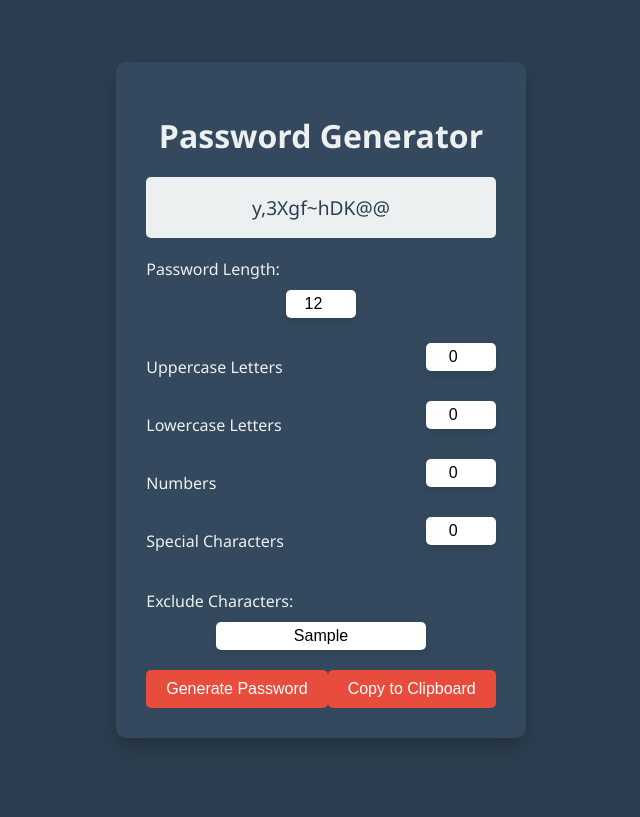
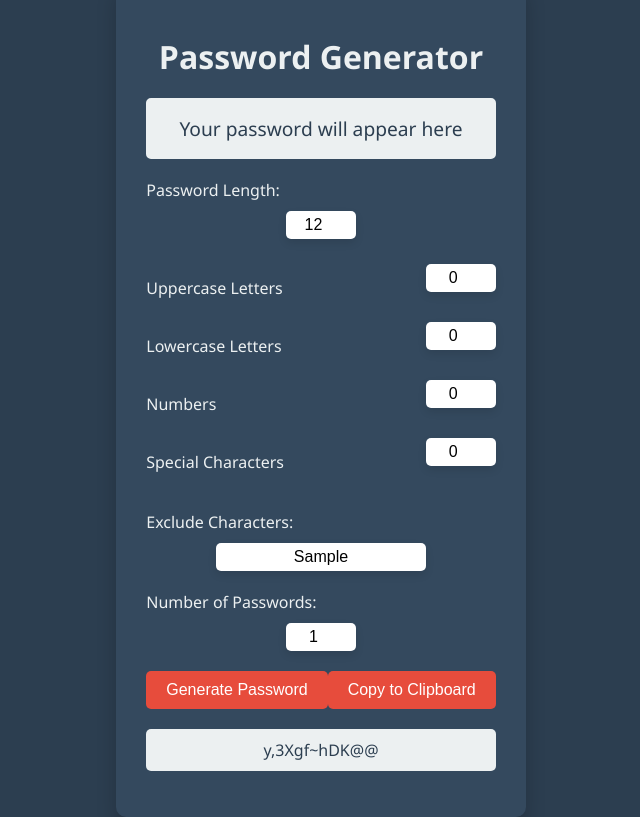
Before and after one commit to pragunsrv/Password-Generator, a plain HTML site: page index.html in a window 1280 px wide. Both pictures are taken after typing "Sample" into the empty fields and a click on the button "Generate Password". Shown: the whole page, without its empty margins (319-959 px from the left). Drawn offline with Linux system fonts and the light colour scheme.

Commit message:
Generate Multiple Passwords
index.html: Added input for specifying the number of passwords to generate and a list to display them.
styles.css: Styled the password list.
script.js: Implemented logic to generate and display multiple passwords, and to copy all passwords to the clipboard.

```diff
--- a/index.html
+++ b/index.html
@@ -35,10 +35,15 @@
         <label for="exclude-chars">Exclude Characters:</label>
         <input type="text" id="exclude-chars" placeholder="e.g. O, l, 0, 1">
 
+        <label for="password-count">Number of Passwords:</label>
+        <input type="number" id="password-count" min="1" value="1">
+
         <div class="button-container">
             <button id="generate-btn">Generate Password</button>
             <button id="copy-btn">Copy to Clipboard</button>
         </div>
+
+        <ul class="password-list" id="password-list"></ul>
     </div>
     <script src="script.js"></script>
 </body>
--- a/script.js
+++ b/script.js
@@ -5,14 +5,23 @@ document.getElementById('generate-btn').addEventListener('click', function() {
     const numbersCount = document.getElementById('numbers-count').value;
     const specialCount = document.getElementById('special-count').value;
     const excludeChars = document.getElementById('exclude-chars').value;
-    const password = generatePassword(length, uppercaseCount, lowercaseCount, numbersCount, specialCount, excludeChars);
-    document.getElementById('password-display').textContent = password;
+    const passwordCount = document.getElementById('password-count').value;
+
+    const passwordList = document.getElementById('password-list');
+    passwordList.innerHTML = '';
+
+    for (let i = 0; i < passwordCount; i++) {
+        const password = generatePassword(length, uppercaseCount, lowercaseCount, numbersCount, specialCount, excludeChars);
+        const listItem = document.createElement('li');
+        listItem.textContent = password;
+        passwordList.appendChild(listItem);
+    }
 });
 
 document.getElementById('copy-btn').addEventListener('click', function() {
-    const password = document.getElementById('password-display').textContent;
-    navigator.clipboard.writeText(password).then(function() {
-        alert('Password copied to clipboard!');
+    const passwordList = document.getElementById('password-list').innerText;
+    navigator.clipboard.writeText(passwordList).then(function() {
+        alert('Passwords copied to clipboard!');
     }, function(err) {
         console.error('Could not copy text: ', err);
     });
--- a/styles.css
+++ b/styles.css
@@ -89,3 +89,19 @@ button {
 button:hover {
     background-color: #c0392b;
 }
+
+.password-list {
+    list-style: none;
+    padding: 0;
+    margin-top: 20px;
+    color: #ecf0f1;
+}
+
+.password-list li {
+    background-color: #ecf0f1;
+    color: #2c3e50;
+    margin: 5px 0;
+    padding: 10px;
+    border-radius: 5px;
+    word-break: break-all;
+}
```
